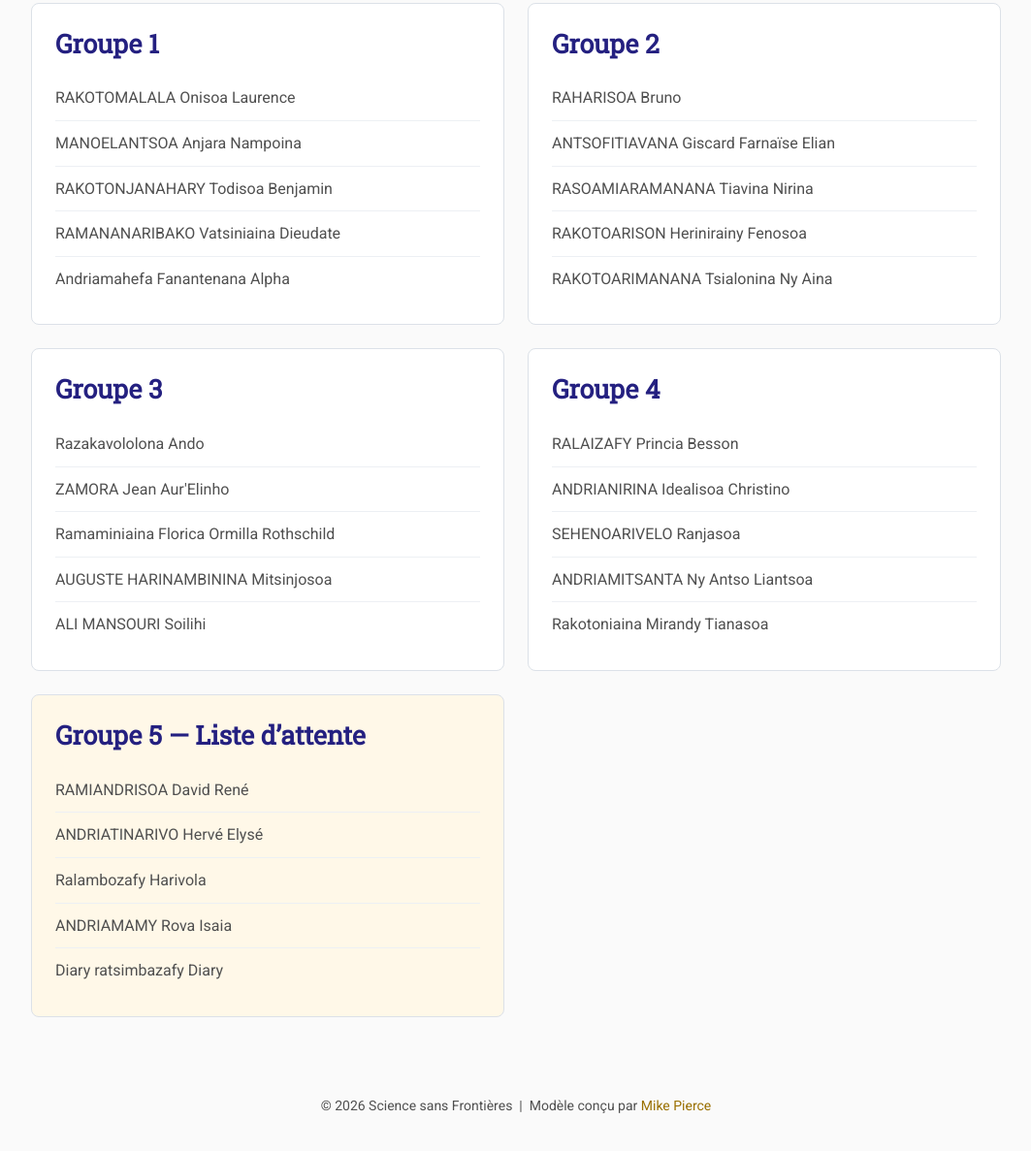
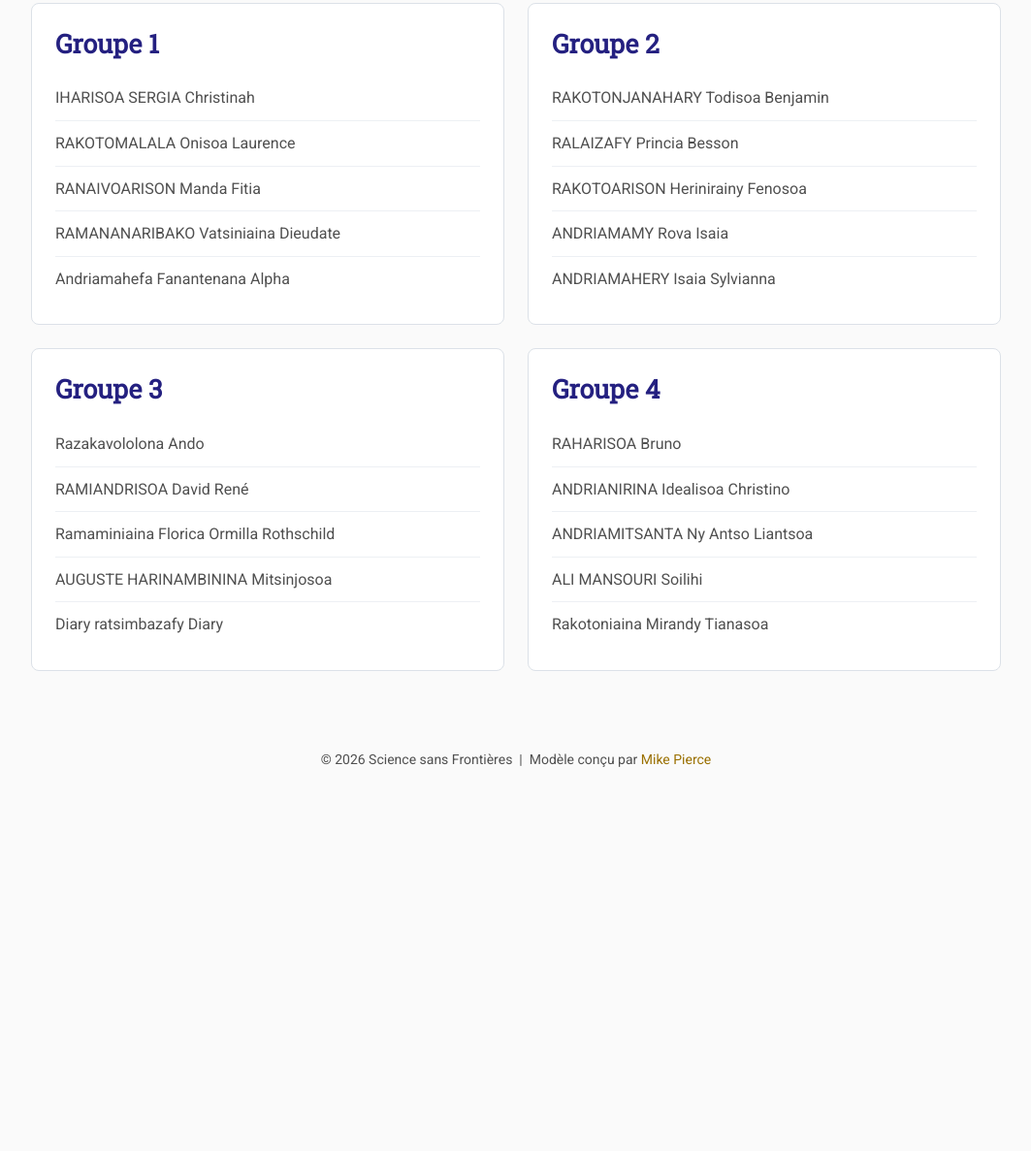
Before and after one commit to mendrika-mdg/MLwithPython, a plain HTML site: page groups/index.html in a window 1280 px wide. Shown: the part 615-1802 px from the top of the page at 97% size, without its empty margins (108-1171 px from the left). After the commit the page ends 1465 px from the top, so only its background shows below. Drawn offline with Linux system fonts and the light colour scheme; files that its build step writes are made by us from their sources.

Commit message:
groupes updated

```diff
--- a/groups/index.html
+++ b/groups/index.html
@@ -108,9 +108,9 @@
         <section class="groupe-card" aria-labelledby="groupe-1">
             <h3 id="groupe-1">Groupe 1</h3>
             <ul>
+                <li>IHARISOA SERGIA Christinah</li>
                 <li>RAKOTOMALALA Onisoa Laurence</li>
-                    <li>MANOELANTSOA Anjara Nampoina</li>
-                    <li>RAKOTONJANAHARY Todisoa Benjamin</li>
+                <li>RANAIVOARISON Manda Fitia</li>
                 <li>RAMANANARIBAKO Vatsiniaina Dieudate</li>
                 <li>Andriamahefa Fanantenana Alpha</li>
             </ul>
@@ -119,11 +119,11 @@
         <section class="groupe-card" aria-labelledby="groupe-2">
             <h3 id="groupe-2">Groupe 2</h3>
             <ul>
-                    <li>RAHARISOA Bruno</li>
-                    <li>ANTSOFITIAVANA Giscard Farnaïse Elian</li>
-                    <li>RASOAMIARAMANANA Tiavina Nirina</li>
+                <li>RAKOTONJANAHARY Todisoa Benjamin</li>
+                <li>RALAIZAFY Princia Besson</li>
                 <li>RAKOTOARISON Herinirainy Fenosoa</li>
-                    <li>RAKOTOARIMANANA Tsialonina Ny Aina</li>
+                <li>ANDRIAMAMY Rova Isaia</li>
+                <li>ANDRIAMAHERY Isaia Sylvianna</li>
             </ul>
         </section>
 
@@ -131,32 +131,21 @@
             <h3 id="groupe-3">Groupe 3</h3>
             <ul>
                 <li>Razakavololona Ando</li>
-                    <li>ZAMORA Jean Aur'Elinho</li>
+                <li>RAMIANDRISOA David René</li>
                 <li>Ramaminiaina Florica Ormilla Rothschild</li>
                 <li>AUGUSTE HARINAMBININA Mitsinjosoa</li>
-                    <li>ALI MANSOURI Soilihi</li>
+                <li>Diary ratsimbazafy Diary</li>
             </ul>
         </section>
 
         <section class="groupe-card" aria-labelledby="groupe-4">
             <h3 id="groupe-4">Groupe 4</h3>
             <ul>
-                    <li>RALAIZAFY Princia Besson</li>
+                <li>RAHARISOA Bruno</li>
                 <li>ANDRIANIRINA Idealisoa Christino</li>
-                    <li>SEHENOARIVELO Ranjasoa</li>
                 <li>ANDRIAMITSANTA Ny Antso Liantsoa</li>
+                <li>ALI MANSOURI Soilihi</li>
                 <li>Rakotoniaina Mirandy Tianasoa</li>
-                </ul>
-            </section>
-
-            <section class="groupe-card attente" aria-labelledby="groupe-5">
-                <h3 id="groupe-5">Groupe 5 — Liste d’attente</h3>
-                <ul>
-                    <li>RAMIANDRISOA David René</li>
-                    <li>ANDRIATINARIVO Hervé Elysé</li>
-                    <li>Ralambozafy Harivola</li>
-                    <li>ANDRIAMAMY Rova Isaia</li>
-                    <li>Diary ratsimbazafy Diary</li>
             </ul>
         </section>
     </div>
```
Also changed, not shown: directions/index.html (+7 -2 lines), index.html (+3 -20 lines), program/index.html (+1 -1 lines). Lines whose indentation alone changed are shown as unchanged.
